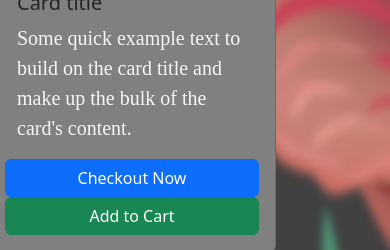
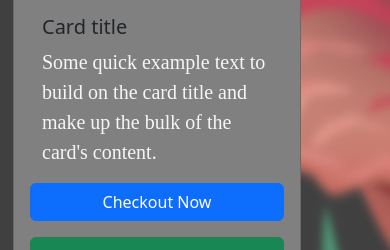
Before and after one commit to ariana-crowell/SciFi_Flowers, a PHP site: page /shop.php in a window 390 px wide. Shown: the part 262-512 px from the top of the page. Run offline with PHP 8.4, Linux system fonts and the light colour scheme.

Commit message:
Update shop.php

```diff
--- a/shop.php
+++ b/shop.php
@@ -7,42 +7,66 @@
         <link href="https://cdn.jsdelivr.net/npm/bootstrap@5.3.3/dist/css/bootstrap.min.css" rel="stylesheet" integrity="sha384-QWTKZyjpPEjISv5WaRU9OFeRpok6YctnYmDr5pNlyT2bRjXh0JMhjY6hW+ALEwIH" crossorigin="anonymous">
         <link rel="stylesheet" type="text/css" href="style.css">
         <link href="img/logo.png" rel="icon">
+        <style>
+            .card{
+                margin-top:5px;
+                margin-right: 25px;
+                margin-bottom:5px;
+                margin-left: 25px;
+            }
+        </style>
     </head>
     <body>
         <?php
             require "includes/header.php";
         ?>
+        <br>
         <div class="row">
-            <div class="card col-sm-4" style="width: 18rem; background-color:gray;">
+            <div class="card col-sm-3" style="width: 18rem; background-color:gray;">
                 <img src="..." class="card-img-top" alt="...">
                 <div class="card-body">
                     <h5 class="card-title">Card title</h5>
                     <p class="card-text">Some quick example text to build on the card title and make up the bulk of the card's content.</p>
                     <div class="row">
-                        <a href="#" class="btn btn-primary col-sm-6">Checkout Now</a>
-                        <a href="#" class="btn btn-success col-sm-6">Add to Cart</a>
+                        <a href="#" class="btn btn-primary col-sm-5">Checkout Now</a>
+                        <p class="col-sm-2">     </p>
+                        <a href="#" class="btn btn-success col-sm-5">Add to Cart</a>
                     </div>
                 </div>
             </div>
-            <div class="card col-sm-4" style="width: 18rem; background-color:gray;">
+            <div class="card col-sm-3" style="width: 18rem; background-color:gray;">
                 <img src="..." class="card-img-top" alt="...">
                 <div class="card-body">
                     <h5 class="card-title">Card title</h5>
                     <p class="card-text">Some quick example text to build on the card title and make up the bulk of the card's content.</p>
                     <div class="row">
-                        <a href="#" class="btn btn-primary col-sm-6">Checkout Now</a>
-                        <a href="#" class="btn btn-success col-sm-6">Add to Cart</a>
+                        <a href="#" class="btn btn-primary col-sm-5">Checkout Now</a>
+                        <p class="col-sm-2">     </p>
+                        <a href="#" class="btn btn-success col-sm-5">Add to Cart</a>
                     </div>
                 </div>
             </div>
-            <div class="card col-sm-4" style="width: 18rem; background-color:gray;">
+            <div class="card col-sm-3" style="width: 18rem; background-color:gray;">
                 <img src="..." class="card-img-top" alt="...">
                 <div class="card-body">
                     <h5 class="card-title">Card title</h5>
                     <p class="card-text">Some quick example text to build on the card title and make up the bulk of the card's content.</p>
                     <div class="row">
-                        <a href="#" class="btn btn-primary col-sm-6">Checkout Now</a>
-                        <a href="#" class="btn btn-success col-sm-6">Add to Cart</a>
+                        <a href="#" class="btn btn-primary col-sm-5">Checkout Now</a>
+                        <p class="col-sm-2">     </p>
+                        <a href="#" class="btn btn-success col-sm-5">Add to Cart</a>
+                    </div>
+                </div>
+            </div>
+            <div class="card col-sm-3" style="width: 18rem; background-color:gray;">
+                <img src="..." class="card-img-top" alt="...">
+                <div class="card-body">
+                    <h5 class="card-title">Card title</h5>
+                    <p class="card-text">Some quick example text to build on the card title and make up the bulk of the card's content.</p>
+                    <div class="row">
+                        <a href="#" class="btn btn-primary col-sm-5">Checkout Now</a>
+                        <p class="col-sm-2">     </p>
+                        <a href="#" class="btn btn-success col-sm-5">Add to Cart</a>
                     </div>
                 </div>
             </div>
```
